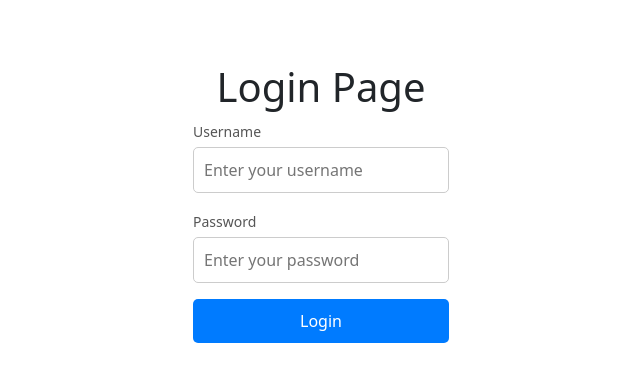
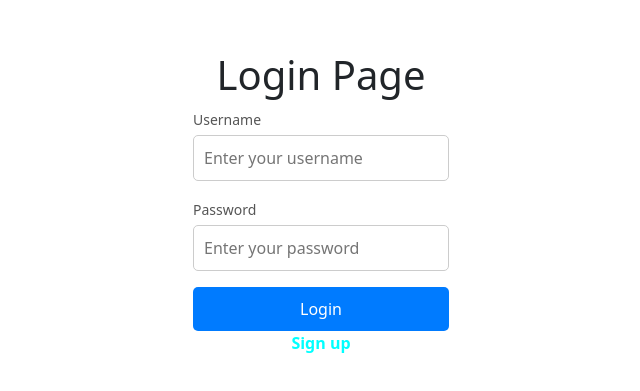
Before and after one commit to topshager/dropnox-django, a React (Vite) app in the folder frontend/: page / in a window 1280 px wide. Shown: the part 357-748 px from the top of the page, without its empty margins (319-959 px from the left). Built offline with nearby package versions, Linux system fonts and the light colour scheme.

Commit message:
added sighn up button to home page

```diff
--- a/frontend/src/pages/login/login.jsx
+++ b/frontend/src/pages/login/login.jsx
@@ -1,6 +1,6 @@
 import React, {useState } from 'react';
 import './login.css';
-import { useNavigate } from 'react-router-dom';
+import { Link, useNavigate } from 'react-router-dom';
 import api from "../auth/auth";
 
 function Login() {
@@ -62,6 +62,9 @@ function Login() {
           Login
         </button>
       </form>
+      <div className='sighn_up'>
+      <a href='/register'>Sign up </a>
+      </div>
     </div>
   );
 }
```
